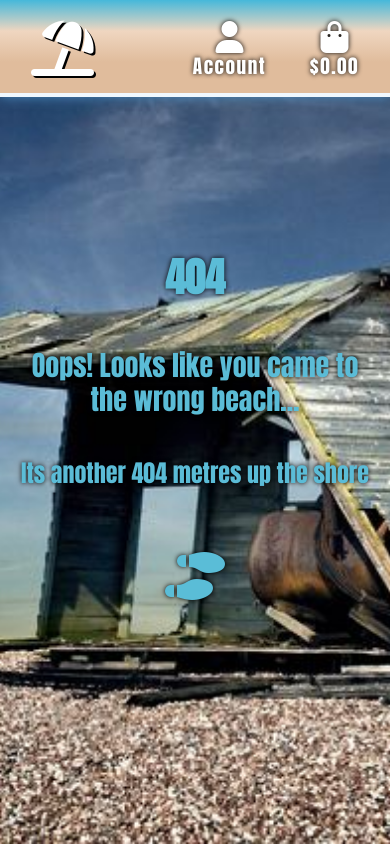
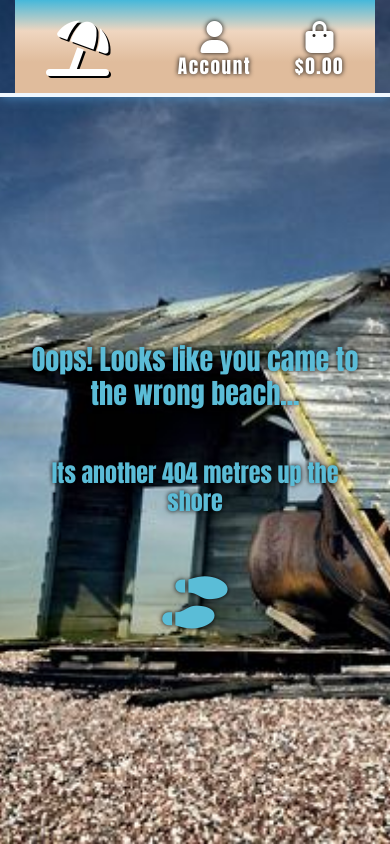
Before and after one commit to Aramantos/MS4-ShakesOnTheBeach, a Django app: template templates/errors/404.html in a window 390 px wide. Run offline with Django 3.2, Linux system fonts and the light colour scheme; the template is opened without the code that fills it, so the values that code supplies are empty; parts of the project's set-up code (start-up, migrations or seed data) failed here and were passed over; some libraries are stand-ins or nearby versions.

Commit message:
update error templates and css for better responsiveness

```diff
--- a/static/css/error.css
+++ b/static/css/error.css
@@ -3,19 +3,76 @@ body {
     background-size: cover;
     height: calc(100vh - 164px);
     color: #5bbcd7;
-    text-shadow: 0 0 5px black;
     font-family: 'Anton', sans-serif;
 }
 
+.row{
+    width: 80%!important;
+    margin: auto;
+}
+
 #error-body{
-    margin-top: 30vh;
+    margin-top: 35vh;
+    text-shadow: 0 0 5px black;
 }
 
 h3{
-    margin-bottom: 5vh;
+    margin-bottom: 3rem;
+}
+
+#shoe-prints{
+    animation-name: footprints;
+    animation-duration: 1s;
+    animation-direction: alternate;
+    animation-iteration-count: infinite;
+}
+
+@keyframes footprints{
+    from {
+        transform: scale(1);
+    }
+
+    to {
+        transform: scale(1.1);
+    }
 }
 
 .fa-shoe-prints{
     color: #5abdd7;
     font-size: 3rem;
+    margin-bottom: 3rem;
 }
+
+.fa-shoe-prints:hover{
+    animation-name: fa-footprints;
+    animation-duration: 2s;
+    animation-fill-mode: forwards;
+}
+
+@keyframes fa-footprints{
+    from {
+        transform: scale(1) rotate(0deg);
+    }
+
+    to {
+        transform: scale(1.5) rotate(360deg);
+    }
+}
+
+@media (max-width: 400px) {
+    .row{
+        width: 100%!important;
+    }
+}
+
+@media (max-height: 800px) {
+    #error-body{
+        margin-top: 30vh;
+    }
+}
+
+@media (max-height: 700px) {
+    #error-body{
+        margin-top: 25vh;
+    }
+}
--- a/templates/errors/404.html
+++ b/templates/errors/404.html
@@ -11,16 +11,13 @@
 <div class="container-fluid">
     <div class="row ">
         <div id="error-body" class="col-12 text-center">
-            <h1 class="uppercase font-weight-bold">
-                <span class="text-black"> 404</span>
-            </h1>
             <h3 class="mt-5">
                 Oops! Looks like you came to the wrong beach...
             </h3>
             <h4>
                 Its another 404 metres up the shore
             </h4>
-            <a href="{% url 'home' %}" class="btn btn-lg mt-5">
+            <a id="shoe-prints" href="{% url 'home' %}" class="btn btn-lg mt-5">
                 <i class="fas fa-shoe-prints"></i>
             </a>
         </div>
--- a/templates/errors/500.html
+++ b/templates/errors/500.html
@@ -11,9 +11,6 @@
 <div class="container-fluid">
     <div class="row ">
         <div id="error-body"  class="col-12 text-center">
-            <h1 class="uppercase font-weight-bold">
-                <span class="text-black"> 500</span>
-            </h1>
             <h3 class="mt-5">
                 Oops! Looks like you came to the wrong beach...
             </h3>
```
